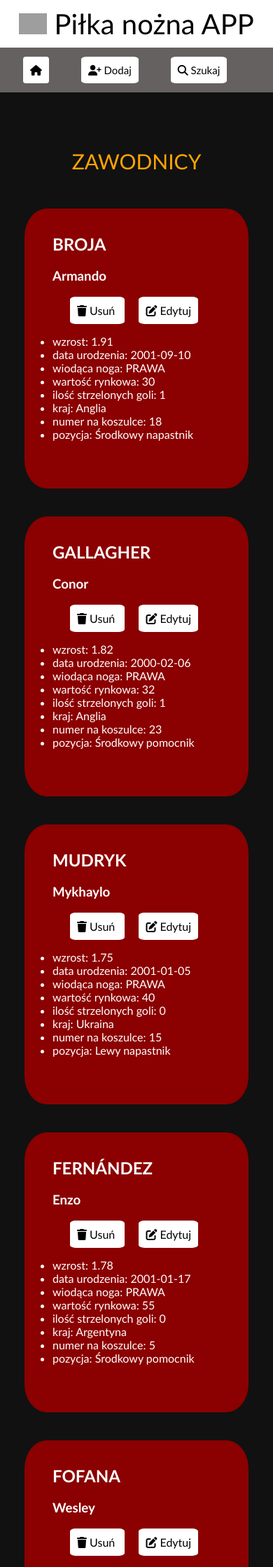
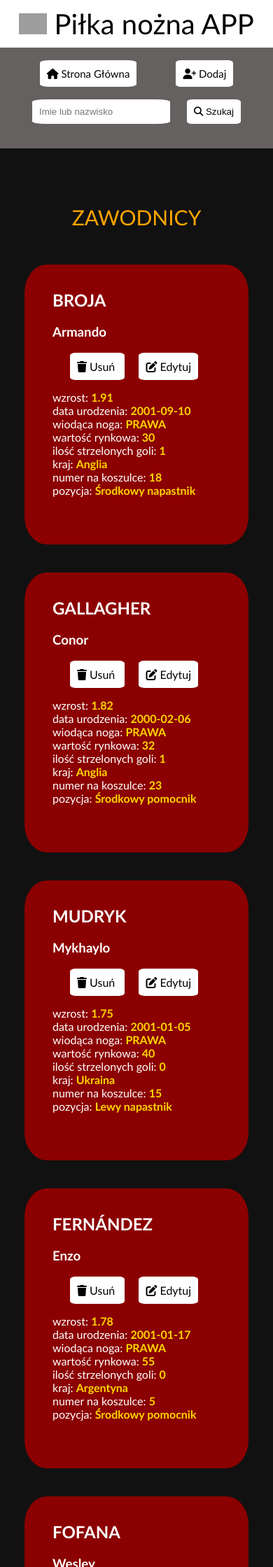
Before and after one commit to zsoit/oop-php, a PHP site: page / in a window 390 px wide. Shown: the top 2239 px of the page at 70% size. Run offline with PHP 8.4, Linux system fonts and the light colour scheme; data comes from the database, SQL or seed files in the repository; some libraries are stand-ins or nearby versions; grey boxes are pictures that could not be loaded.

Commit message:
wyszukiwanie

```diff
--- a/class/Aplikacja.php
+++ b/class/Aplikacja.php
@@ -100,6 +100,26 @@ class Aplikacja extends BazaDanych
 
     }
 
+    private function Szukaj(): void
+    {
+
+        $szukaj = $this->Dane->getPOST('slowo');
+
+        SzablonHtml::Naglowek("Wyniki wyszukiwania:  <b>$szukaj</b>");
+
+        $sql = ZapytaniaSql::select_Szukaj($szukaj);
+        $wynik = $this->DBZapytanie(
+            $sql
+        );
+
+        if ($wynik->num_rows > 0)
+            while ($wiersz = $wynik->fetch_assoc()) SzablonHtml::Zawodnik($wiersz);
+        else
+            SzablonHtml::Naglowek("BRAK");
+    }
+
+
+
     // FORMULARZ
 
     public function SelectHTML($zapytanie, $id, $nazwa, $fk): string
@@ -173,6 +193,10 @@ class Aplikacja extends BazaDanych
                 $this->Formularz_Dodaj();
                 break;
 
+            case 'szukaj':
+                $this->Szukaj();
+                break;
+
             default:
                 $this->Wyswietl();
                 break;
--- a/class/SzablonHtml.php
+++ b/class/SzablonHtml.php
@@ -26,14 +26,14 @@ class SzablonHtml
                 <span>Edytuj</span>
                 </a>
             </div>
-            <li> wzrost: {$wiersz['wzrost']}</li>
-            <li> data urodzenia: {$wiersz['data_urodzenia']}</li>
-            <li> wiodąca noga: {$wiersz['wiodaca_noga']}</li>
-            <li> wartość rynkowa: {$wiersz['wartosc_rynkowa']}</li>
-            <li> ilość strzelonych goli: {$wiersz['ilosc_strzelonych_goli']}</li>
-            <li> kraj: {$wiersz['pilkarzkraj']}</li>
-            <li> numer na koszulce: {$wiersz['numer']}</li>
-            <li> pozycja: {$wiersz['pozycja']}</li>
+            <li> wzrost: <span>{$wiersz['wzrost']}</span></li>
+            <li> data urodzenia: <span>{$wiersz['data_urodzenia']}</span></li>
+            <li> wiodąca noga: <span>{$wiersz['wiodaca_noga']}</span></li>
+            <li> wartość rynkowa: <span>{$wiersz['wartosc_rynkowa']}</span></li>
+            <li> ilość strzelonych goli: <span>{$wiersz['ilosc_strzelonych_goli']}</span></li>
+            <li> kraj: <span>{$wiersz['pilkarzkraj']}</span></li>
+            <li> numer na koszulce: <span>{$wiersz['numer']}</span></li>
+            <li> pozycja: <span>{$wiersz['pozycja']}</span></li>
             </ul>
             </div>
         </div>
--- a/class/ZapytaniaSql.php
+++ b/class/ZapytaniaSql.php
@@ -6,13 +6,44 @@ class ZapytaniaSql
     public static function select_Wyswietl(): string
     {
         return <<<SQL
-        SELECT PK_pilkarz as 'id', imie, nazwisko, wzrost, data_urodzenia, wiodaca_noga, wartosc_rynkowa, ilosc_strzelonych_goli, krajpilkarza.nazwa as 'pilkarzkraj', numernakoszulce.numer, pozycja.nazwa as 'pozycja'
+        SELECT PK_pilkarz as 'id', imie, nazwisko, wzrost, data_urodzenia, wiodaca_noga, wartosc_rynkowa,
+        ilosc_strzelonych_goli,
+        krajpilkarza.nazwa as 'pilkarzkraj', numernakoszulce.numer, pozycja.nazwa as 'pozycja'
         FROM pilkarz
         join krajpilkarza on FK_kraj=PK_kraj
         join numernakoszulce on FK_numernakoszulce=PK_numernakoszulce
         join pozycja on FK_pozycja=PK_pozycja
         order by pk_pilkarz DESC
         SQL;
+    }
+
+    public static function select_Szukaj($SZUKAJ): string
+    {
+        $sql = <<<SQL
+        SELECT PK_pilkarz as 'id', imie, nazwisko, wzrost, data_urodzenia, wiodaca_noga, wartosc_rynkowa,
+        ilosc_strzelonych_goli,
+        krajpilkarza.nazwa as 'pilkarzkraj', numernakoszulce.numer, pozycja.nazwa as 'pozycja'
+        FROM pilkarz
+        join krajpilkarza on FK_kraj=PK_kraj
+        join numernakoszulce on FK_numernakoszulce=PK_numernakoszulce
+        join pozycja on FK_pozycja=PK_pozycja
+        WHERE
+            imie LIKE "%$SZUKAJ%" OR
+            imie LIKE "$SZUKAJ%"  OR
+            imie LIKE "%$SZUKAJ"
+        OR
+            nazwisko LIKE "%$SZUKAJ%" OR
+            nazwisko LIKE "$SZUKAJ%" OR
+            nazwisko LIKE "%$SZUKAJ"
+        OR
+            imie LIKE "%$SZUKAJ%" AND  nazwisko LIKE "%$SZUKAJ%" OR
+            imie LIKE "$SZUKAJ%" AND  nazwisko LIKE "$SZUKAJ%"  OR
+            imie LIKE "%$SZUKAJ" AND  nazwisko LIKE "%$SZUKAJ"
+
+        SQL;
+
+        return $sql;
+
     }
 
     public static function select_Edytuj(string $id): string
--- a/components/header.php
+++ b/components/header.php
@@ -15,6 +15,7 @@
         <div class="menu__item">
             <a class="fakeBtn" href="index.php">
                 <i class="fa-solid fa-house"></i>
+                <span>Strona Główna</span>
             </a>
         </div>
 
@@ -24,11 +25,14 @@
                 <span>Dodaj</span>
             </a>
         </div>
-        <div class="menu__item">
-            <a class="fakeBtn" href="index.php?co=szukaj">
-                <i class="fa-solid fa-magnifying-glass"></i>
-                <span>Szukaj</span>
-            </a>
+        <div class="menu__item menu__item--search">
+            <form action="index.php?co=szukaj" method="POST">
+                <input class="fakeBtn"  type="text" name="slowo" placeholder="Imie lub nazwisko" required>
+                <button class="fakeBtn" >
+                    <i class="fa-solid fa-magnifying-glass"></i>
+                    <span>Szukaj</span>
+                </button>
+                </form>
         </div>
     </div>
 </header>
--- a/src/style.css
+++ b/src/style.css
@@ -61,14 +61,28 @@ pre {
 
 .menu {
     display: flex;
+    flex-direction: row;
     background-color: rgb(102, 97, 97);
+    font-size: 15px;
+    justify-content: center;
+}
+
+.menu__item {
+    padding: 10px;
+    margin: 8px;
     font-size: 15px;
 }
 
-.menu__item {
-    padding: 8px;
-    margin: 5px;
-    font-size: 15px;
+.menu__item--search {
+    padding: 0;
+    margin: 0;
+}
+
+@media screen and (max-width: 800px) {
+    /* reguły stylów dla urządzeń o szerokości ekranu mniejszej lub równej 600px */
+    .menu {
+        flex-wrap: wrap;
+    }
 }
 
 
@@ -97,6 +111,10 @@ pre {
     color: black;
 }
 
+.alert b {
+    color: white;
+}
+
 
 /* PRZYCISK */
 
@@ -120,3 +138,17 @@ pre {
     background-color: orange;
     cursor: pointer;
 }
+
+ul {
+    list-style: none;
+}
+
+ul li span {
+    font-weight: bold;
+    color: gold;
+}
+
+a {
+    text-decoration: none;
+    color: #111;
+}
```
